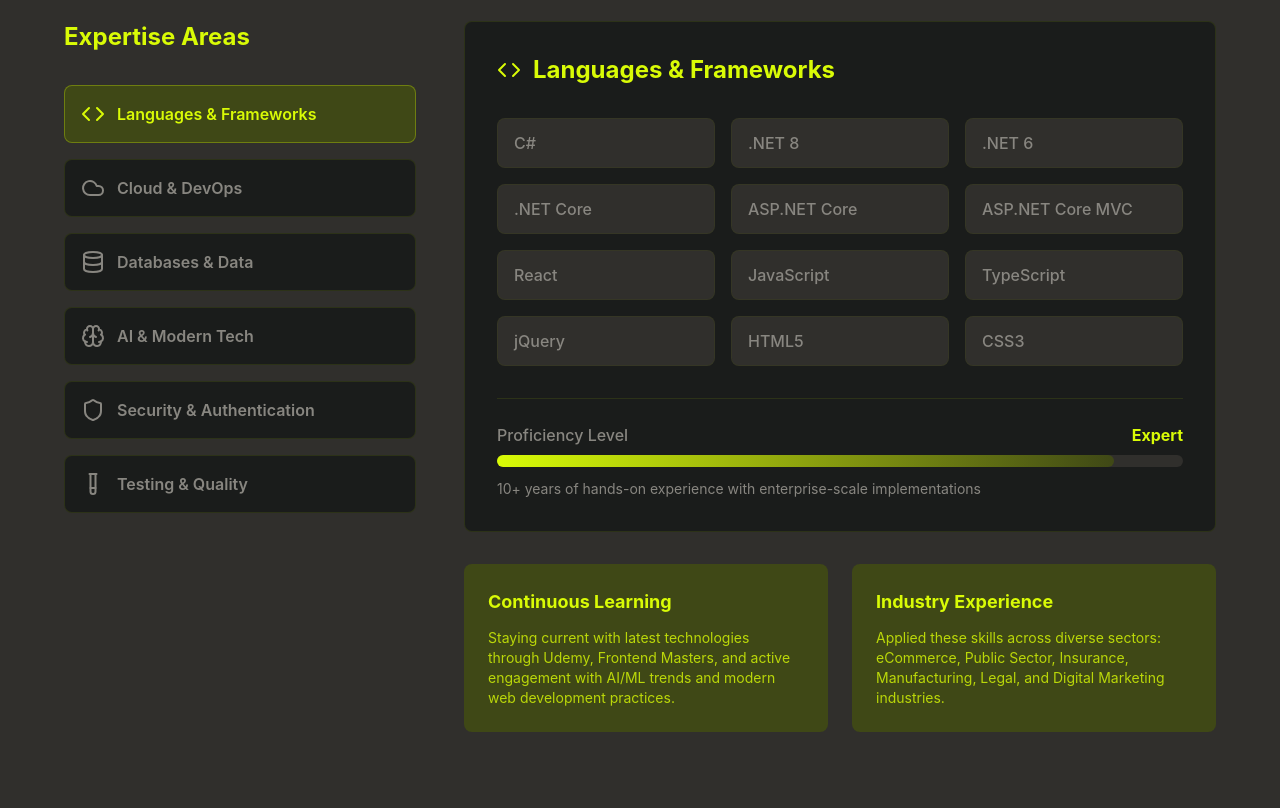
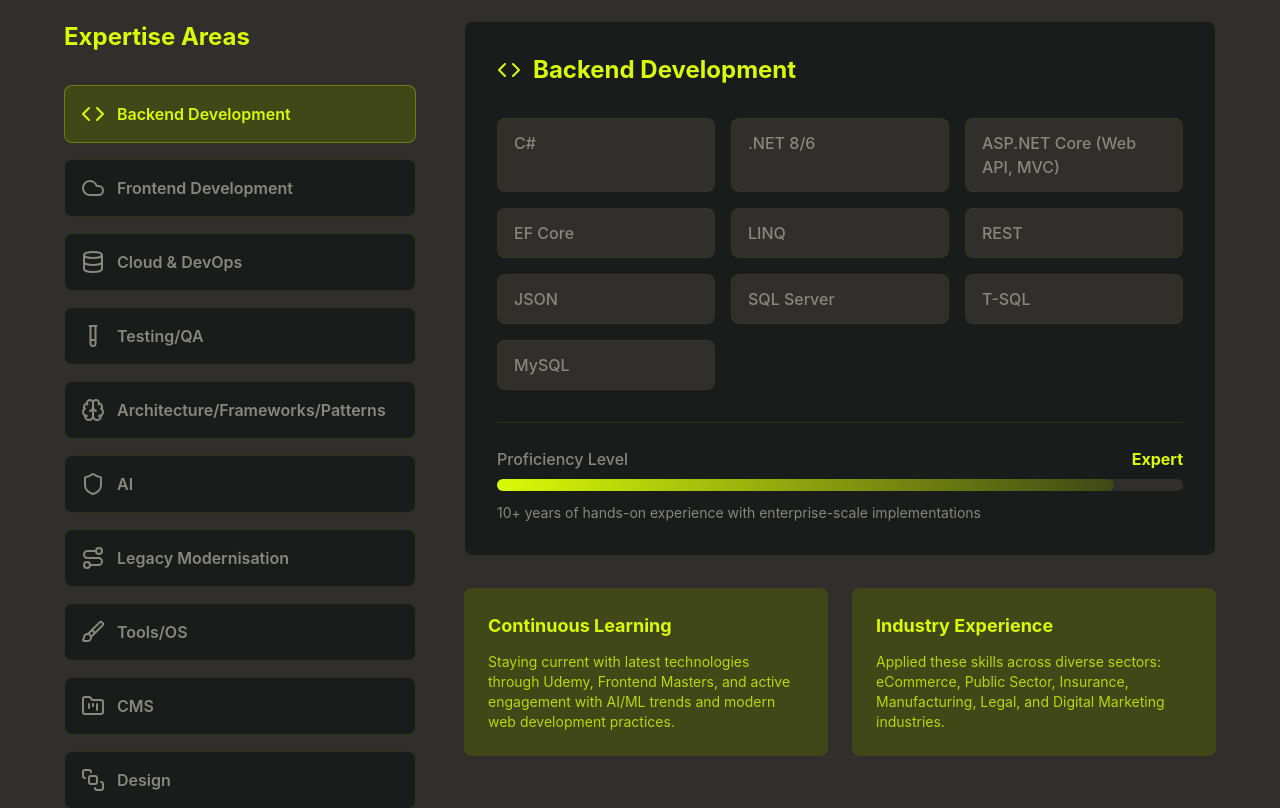
Before and after one commit to neil-andrew-mccarthy/neil-mccarthy-portfolio, a React (Vite) app: page / in a window 1280 px wide. Shown: the part 3140-3948 px from the top of the page. Built offline with nearby package versions, Linux system fonts and the light colour scheme; the HTML template or start-up script is replaced by a standard one.

Commit message:
section updates

```diff
--- a/src/components/ContactSection.jsx
+++ b/src/components/ContactSection.jsx
@@ -1,5 +1,5 @@
 import React from 'react';
-import { Mail, Phone, MapPin, Linkedin, Download, Send } from 'lucide-react';
+import { Mail, Phone, MapPin, Download, Send, ExternalLink } from 'lucide-react';
 import { personalInfo, interests } from '../data/portfolioData';
 
 const ContactSection = () => {
@@ -86,17 +86,24 @@ const ContactSection = () => {
                   <Send size={20} />
                   Send Message
                 </a>
-
                 <a
                   href={personalInfo.linkedin}
                   target="_blank"
                   rel="noopener noreferrer"
                   className="w-full flex items-center justify-center gap-3 border-2 border-[#d9fb06] text-[#d9fb06] py-4 rounded-full font-bold text-lg hover:bg-[#d9fb06] hover:text-[#1a1c1b] transition-all duration-300 uppercase tracking-wide"
                 >
-                  <Linkedin size={20} />
+                  <ExternalLink size={20} />
                   LinkedIn Profile
                 </a>
-
+                <a
+                  href="https://cricketts.co.uk"
+                  target="_blank"
+                  rel="noopener noreferrer"
+                  className="w-full flex items-center justify-center gap-3 border-2 border-[#d9fb06] text-[#d9fb06] py-4 rounded-full font-bold text-lg hover:bg-[#d9fb06] hover:text-[#1a1c1b] transition-all duration-300 uppercase tracking-wide"
+                >
+                  <ExternalLink size={20} />
+                  Live Site
+                </a>
                 {/* <button className="w-full flex items-center justify-center gap-3 bg-[#302f2c] text-[#888680] py-4 rounded-full font-bold text-lg hover:bg-[#3f4816] hover:text-[#d9fb06] transition-all duration-300 uppercase tracking-wide border border-[#3f4816]/50">
                   <Download size={20} />
                   Download CV
--- a/src/components/Footer.jsx
+++ b/src/components/Footer.jsx
@@ -1,5 +1,5 @@
 import React from 'react';
-import { Heart, Mail, Linkedin, Github } from 'lucide-react';
+import { Heart, Mail, Linkedin, Github, ExternalLink } from 'lucide-react';
 import { personalInfo } from '../data/portfolioData';
 
 const Footer = () => {
@@ -53,6 +53,14 @@ const Footer = () => {
                   title="GitHub Profile"
                 >
                   <Github size={20} />
+                </a>
+                                <a
+                  href="https://cricketts.co.uk"
+                  target="_blank"
+                  className="p-3 bg-[#1a1c1b] text-[#888680] hover:text-[#d9fb06] hover:bg-[#3f4816] rounded-lg transition-all duration-300"
+                  title="Live Site"
+                >
+                  <ExternalLink size={20} />
                 </a>
               </div>
             </div>
--- a/src/components/Header.jsx
+++ b/src/components/Header.jsx
@@ -72,7 +72,6 @@ const Header = () => {
             >
               CONTACT
             </button>
-
             {/* LinkedIn Button */}
             <a
               href="https://www.linkedin.com/in/neil-andrew-mccarthy/"
--- a/src/components/SkillsSection.jsx
+++ b/src/components/SkillsSection.jsx
@@ -1,46 +1,70 @@
 import React, { useState } from 'react';
-import { Code, Cloud, Database, Shield, TestTube, Brain } from 'lucide-react';
+import { Code, Cloud, Database, TestTube, Brain, Shield, Route, Brush, FolderKanban, BringToFront } from 'lucide-react';
 import { coreSkills } from '../data/portfolioData';
 
 const SkillsSection = () => {
-  const [activeCategory, setActiveCategory] = useState('Languages & Frameworks');
+  const [activeCategory, setActiveCategory] = useState('Backend Development');
 
   const skillCategories = [
     {
-      name: 'Languages & Frameworks',
+      name: 'Backend Development',
       icon: <Code className="w-6 h-6" />,
       color: '#d9fb06',
-      skills: coreSkills['Languages & Frameworks']
+      skills: coreSkills['Backend Development']
+    },
+    {
+      name: 'Frontend Development',
+      icon: <Cloud className="w-6 h-6" />,
+      color: '#d9fb06',
+      skills: coreSkills['Frontend Development']
     },
     {
       name: 'Cloud & DevOps',
-      icon: <Cloud className="w-6 h-6" />,
+      icon: <Database className="w-6 h-6" />,
       color: '#d9fb06',
       skills: coreSkills['Cloud & DevOps']
     },
     {
-      name: 'Databases & Data',
-      icon: <Database className="w-6 h-6" />,
+      name: 'Testing/QA',
+      icon: <TestTube className="w-6 h-6" />,
       color: '#d9fb06',
-      skills: coreSkills['Databases & Data']
+      skills: coreSkills['Testing/QA']
     },
     {
-      name: 'AI & Modern Tech',
+      name: 'Architecture/Frameworks/Patterns',
       icon: <Brain className="w-6 h-6" />,
       color: '#d9fb06',
-      skills: coreSkills['AI & Modern Tech']
+      skills: coreSkills['Architecture/Frameworks/Patterns']
     },
     {
-      name: 'Security & Authentication',
+      name: 'AI',
       icon: <Shield className="w-6 h-6" />,
       color: '#d9fb06',
-      skills: coreSkills['Security & Authentication']
+      skills: coreSkills['AI']
     },
     {
-      name: 'Testing & Quality',
-      icon: <TestTube className="w-6 h-6" />,
+      name: 'Legacy Modernisation',
+      icon: <Route className="w-6 h-6" />,
       color: '#d9fb06',
-      skills: coreSkills['Testing & Quality']
+      skills: coreSkills['Legacy Modernisation']
+    },
+        {
+      name: 'Tools/OS',
+      icon: <Brush className="w-6 h-6" />,
+      color: '#d9fb06',
+      skills: coreSkills['Tools/OS']
+    },
+        {
+      name: 'CMS',
+      icon: <FolderKanban className="w-6 h-6" />,
+      color: '#d9fb06',
+      skills: coreSkills['CMS']
+    },
+        {
+      name: 'Design',
+      icon: <BringToFront className="w-6 h-6" />,
+      color: '#d9fb06',
+      skills: coreSkills['Design']
     }
   ];
 
--- a/src/data/portfolioData.js
+++ b/src/data/portfolioData.js
@@ -11,28 +11,43 @@ export const personalInfo = {
 };
 
 export const coreSkills = {
-  "Languages & Frameworks": [
-    "C#", ".NET 8", ".NET 6", ".NET Core", "ASP.NET Core", "ASP.NET Core MVC",
-    "React", "JavaScript", "TypeScript", "jQuery", "HTML5", "CSS3"
+  "Backend Development": [
+    "C#", ".NET 8/6", "ASP.NET Core (Web API, MVC)", "EF Core", "LINQ", "REST",
+    "JSON", "SQL Server", "T-SQL", "MySQL"
+  ],
+  "Frontend Development": [
+    "React", "JavaScript (ES6+)", "TypeScript", "jQuery", "Vite", "Bootstrap",
+    "HTML5/CSS3", "SASS/SCSS", "Razor", "AJAX"
   ],
   "Cloud & DevOps": [
-    "Microsoft Azure", "Azure DevOps", "Docker", "Kubernetes",
-    "CI/CD Pipelines", "Git", "GitHub"
+    "Microsoft Azure", "Azure App Services", "Azure SQL", "Azure Storage", "Azure VMs",
+    "CI/CD Pipelines", "Git", "GitHub", "Azure DevOps"
   ],
-  "Databases & Data": [
-    "T-SQL", "MySQL", "Azure SQL Database", "Entity Framework",
-    "LINQ", "JSON", "XML"
+  "Architecture/Frameworks/Patterns": [
+    "MVC", "MVVM", "DI/IoC/GoF", "Agile", "Scrum", "Kanban", "Lean", "UML", "Use-Case Design", "SOLID"
   ],
-  "AI & Modern Tech": [
-    "Prompt Engineering", "Generative AI", "LLM Integrations",
-    "AI Enhanced Programming", "GitHub Copilot", "Custom GPTs"
+  "Testing/QA": [
+    "xUnit", "MSTest", "Postman", "Fiddler"
   ],
-  "Security & Authentication": [
-    "JWT", "OAuth2", "OpenID Connect", "Identity Server",
-    "OWASP Top 10", "API Hardening", "Encryption"
+  "AI": [
+    "GitHub Copilot", "Prompt Engineering", "Generative AI", "Augmented AI", "Large Language Models",
+    "AI-Assisted Development", "Growth experimentation", "Custom GPTs", "AI-Enhanced Programming",
+    "AI Orchestration", "AI Agents", "AI Tooling", "Machine Learning", "Agentic AI", "AI Automation",
+    "LLM Integrations", "Product building with AI", "no-code/low-code AI platforms"
   ],
-  "Testing & Quality": [
-    "xUnit", "NUnit", "Moq", "Selenium", "TDD", "BDD", "MSTest"
+  "Legacy Modernisation": [
+    ".NET Framework", "ASP.NET MVC 5", "ASP.NET Core 3.1", "WCF", "WPF", "XAML", "Silverlight",
+    "XML", "Entity Framework (EF6)", "WinForms", "WebForms", "VB.NET/VB6", "C++/VC++",
+    "SOAP", "IIS"
+  ],
+  "Tools/OS": [
+    "Visual Studio", "VS Code", "Windows", "Linux(Ubuntu, WSL)"
+  ],
+    "CMS": [
+    "Umbraco", "Shopify", "Wordpress", "WooCommerce", "HubSpot"
+  ],
+    "Design": [
+    "Adobe Photoshop", "Adobe XD", "Adobe Illustrator", "Canva", "CapCut"
   ]
 };
 
```
